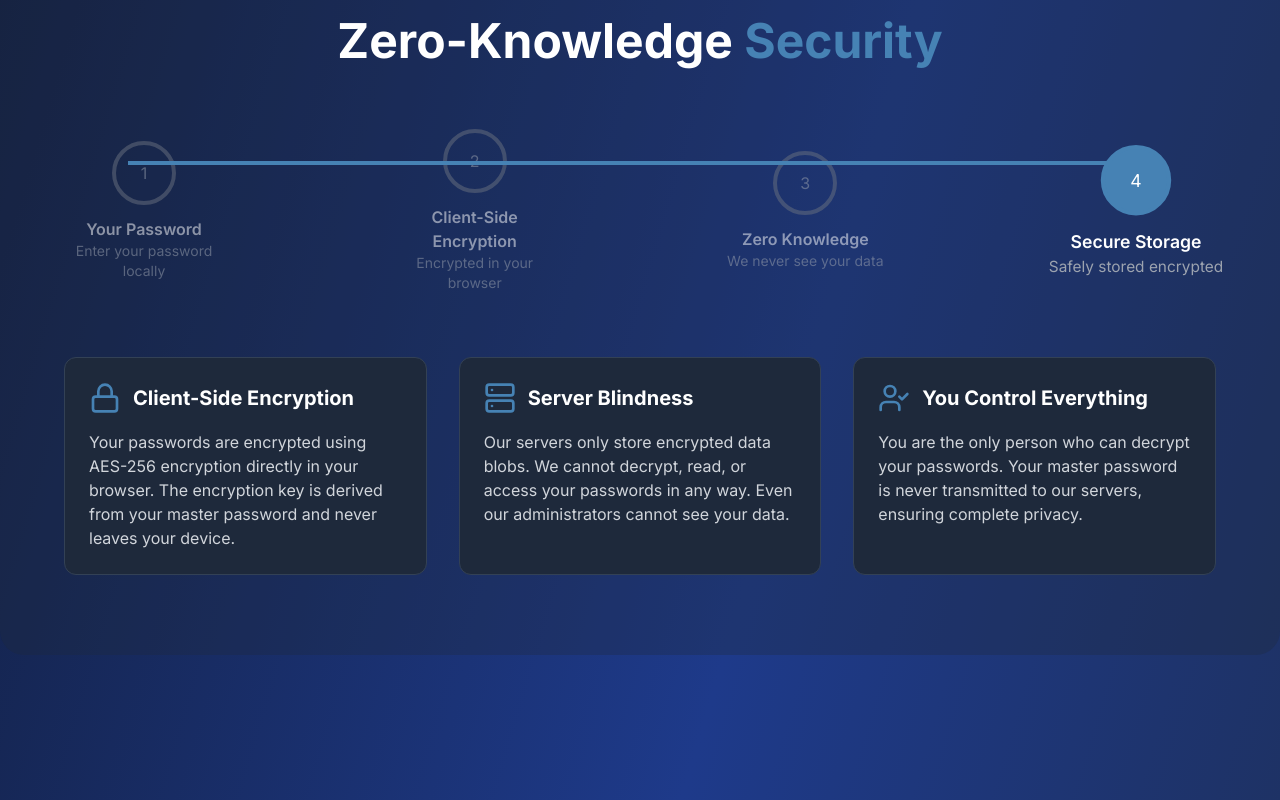
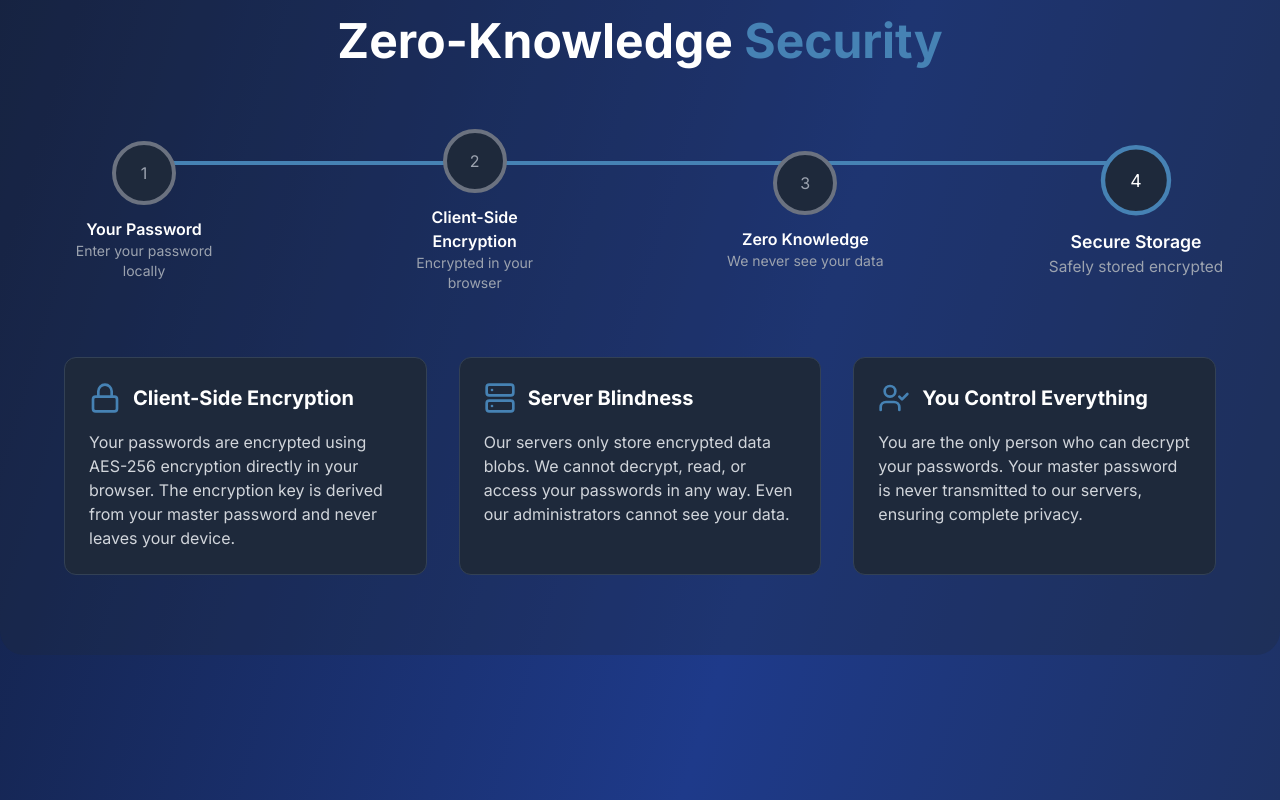
Before and after one commit to tirathsharma098/lock_pulse_client, a Next.js app: page / in a window 1280 px wide. Shown: the part 1220-2020 px from the top of the page. Built offline with nearby package versions, Linux system fonts and the light colour scheme.

Commit message:
fixed homepage

```diff
--- a/src/app/page.tsx
+++ b/src/app/page.tsx
@@ -34,7 +34,7 @@ export default function HomePage() {
             <Link href="/login" className="bg-transparent border border-primary text-primary px-4 py-2 rounded-lg hover:bg-primary hover:text-white transition-all duration-300">
               Sign In
             </Link>
-            <Link href="/register" className="bg-primary text-white px-4 py-2 rounded-lg hover:bg-primary-dark transition-all duration-300">
+            <Link href="/register" className="bg-primary text-white px-4 py-2 rounded-lg hover:bg-primary-dark transition-all duration-300 hidden sm:block">
               Create Account
             </Link>
           </div>
@@ -125,12 +125,20 @@ export default function HomePage() {
 
           {/* Interactive Demo */}
           <div className="relative mb-16">
-            <div className="flex flex-col md:flex-row justify-between items-center mb-8 space-y-4 md:space-y-0">
+            {/* Connection Lines - Hidden on mobile */}
+            <div className="absolute top-8 left-16 right-16 h-1 bg-gray-600 hidden md:block z-0">
+              <div
+                className="h-full bg-primary transition-all duration-500"
+                style={{ width: `${(currentStep / (securitySteps.length - 1)) * 100}%` }}
+              ></div>
+            </div>
+
+            <div className="flex flex-col md:flex-row justify-between items-center mb-8 space-y-4 md:space-y-0 relative z-10">
               {securitySteps.map((step, index) => (
                 <div key={index} className={`flex flex-col items-center transition-all duration-500 ${
-                  index === currentStep ? 'scale-110' : 'opacity-50'
+                  index === currentStep ? 'scale-110' : 'opacity-99'
                 } flex-1 max-w-40`}>
-                  <div className={`w-16 h-16 rounded-full border-4 flex items-center justify-center mb-3 ${
+                  <div className={`w-16 h-16 rounded-full border-4 flex items-center justify-center mb-3 bg-slate-800 ${
                     index === currentStep ? 'border-primary bg-primary text-white' : 'border-gray-500 text-gray-400'
                   }`}>
                     {index + 1}
@@ -139,14 +147,6 @@ export default function HomePage() {
                   <p className="text-xs md:text-sm text-gray-400 text-center">{step.description}</p>
                 </div>
               ))}
-            </div>
-
-            {/* Connection Lines - Hidden on mobile */}
-            <div className="absolute top-8 left-16 right-16 h-1 bg-gray-600 hidden md:block">
-              <div
-                className="h-full bg-primary transition-all duration-500"
-                style={{ width: `${(currentStep / (securitySteps.length - 1)) * 100}%` }}
-              ></div>
             </div>
           </div>
 
@@ -351,7 +351,7 @@ export default function HomePage() {
               <span className="text-2xl font-bold text-white">LockPulse</span>
             </div>
             <div className="text-gray-400 text-center md:text-right">
-              <p>&copy; 2024 LockPulse. Your security is our priority.</p>
+              <p>&copy; 2025 LockPulse. Your security is our priority.</p>
               <p className="text-sm mt-1">Zero-knowledge password storage for everyone.</p>
             </div>
           </div>
```
